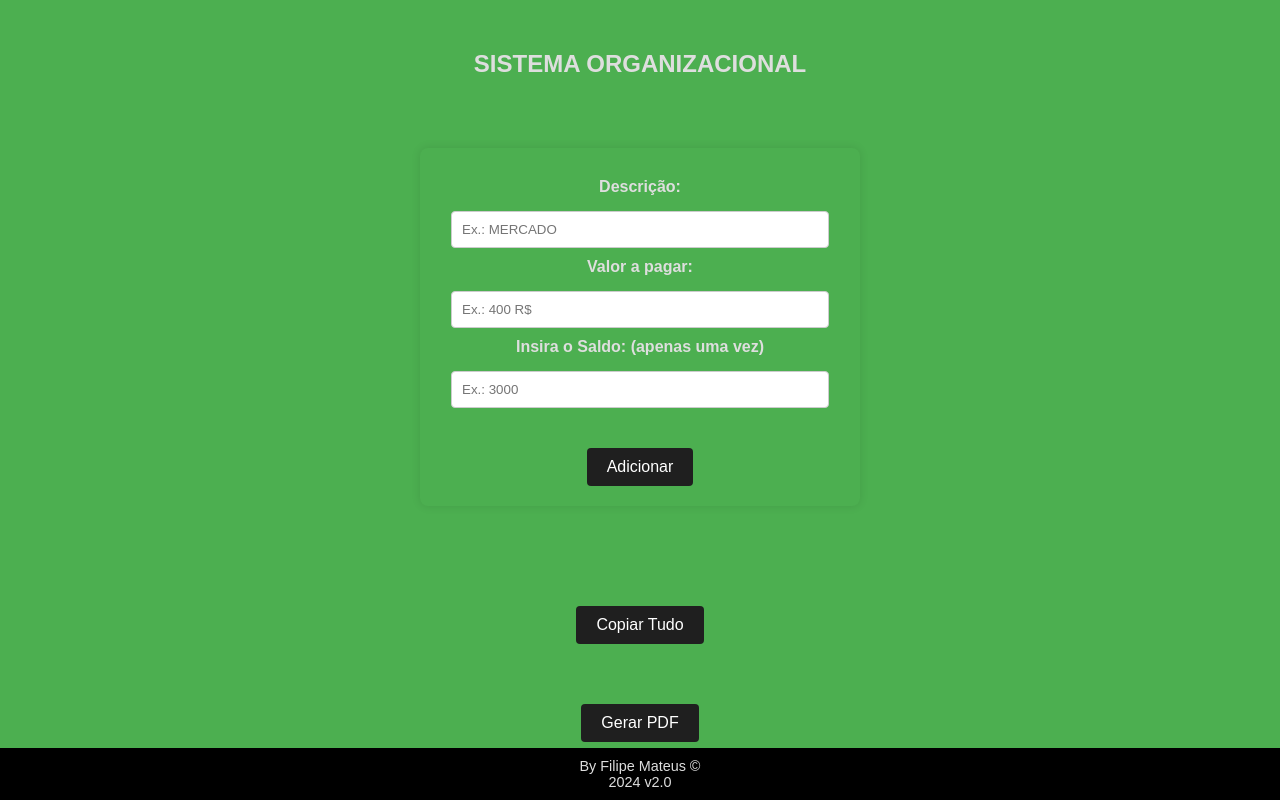
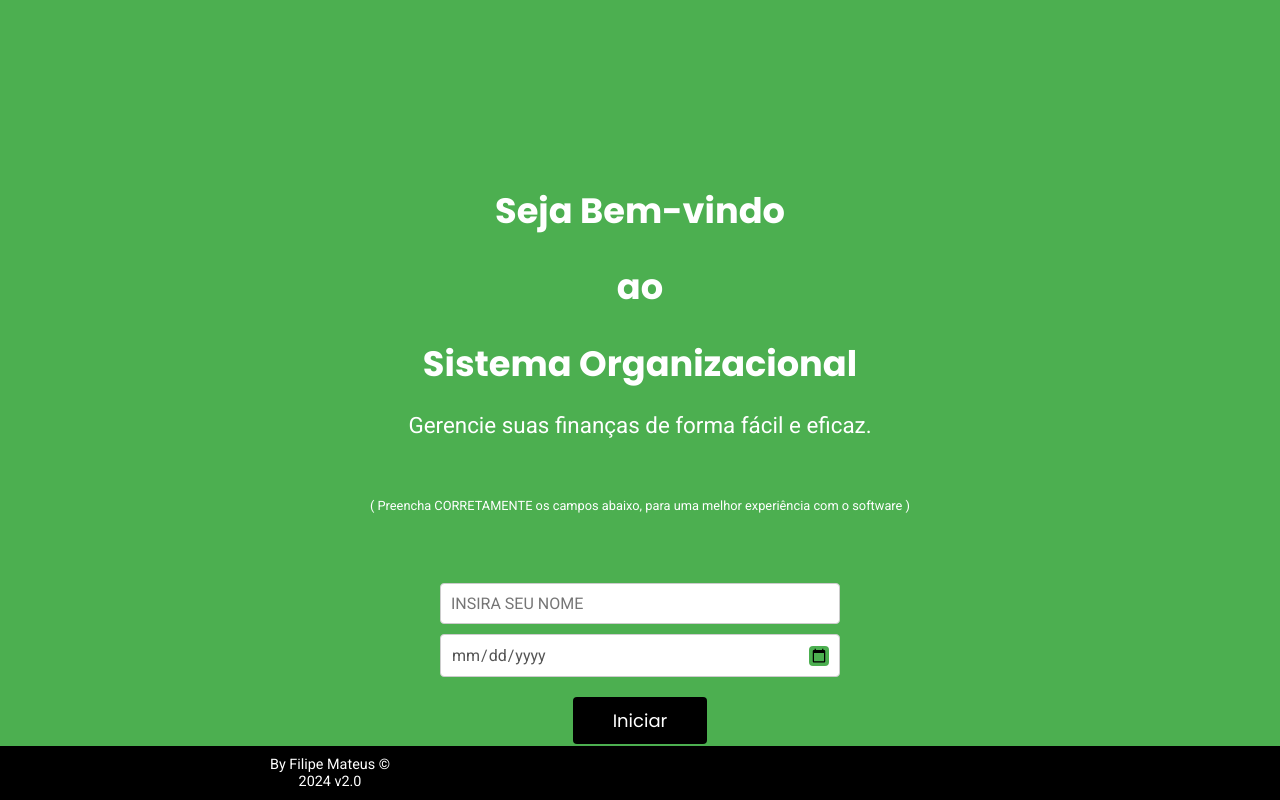
Before and after one commit to matheusfillipe-0/Sistema-Organizacional, a plain HTML site: page home.html in a window 1280 px wide. Drawn offline with nearby package versions, Linux system fonts and the light colour scheme.

Commit message:
Update home.html

```diff
--- a/home.html
+++ b/home.html
@@ -4,35 +4,45 @@
     <link href="https://fonts.googleapis.com/css2?family=Roboto:wght@400;700&family=Poppins:wght@400;700&display=swap" rel="stylesheet">
     <meta charset="UTF-8">
     <meta name="viewport" content="width=device-width, initial-scale=1.0">
-    <title>Sistema Organizacional</title>
-    <link rel="stylesheet" href="style.css">
+    <title>Bem-vindo ao Sistema Organizacional</title>
+    <link rel="stylesheet" href="styleHome.css">
 </head>
 <body>
-    <h2>SISTEMA ORGANIZACIONAL</h2>
+    <div id="start-container">
+        <h1>Seja Bem-vindo</h1>
+        <h1> ao </h1>
+        <h1> Sistema Organizacional</h1>
 
-    <form id="mainForm">
-        <p>Descrição:</p>
-        <input type="text" id="innome" required placeholder="Ex.: MERCADO">
-        <p>Valor a pagar:</p>
-        <input type="text" id="inValor" required placeholder="Ex.: 400 R$">
-        <p>Insira o Saldo: (apenas uma vez)</p>
-        <input type="number" id="invt" required placeholder="Ex.: 3000">
-        <input type="submit" value="Adicionar">
-    </form>
+        <p>Gerencie suas finanças de forma fácil e eficaz.</p>
 
-    <pre id="output"></pre>
-    <h3 id="total"></h3>
-    <h3 id="percentual"></h3>
-    <h3 id="dif"></h3>
-    <button id="copyAllButton">Copiar Tudo</button>
-    <button id="generatePDF">Gerar PDF</button>
+        <p id="aviso">( Preencha CORRETAMENTE os campos abaixo, para uma melhor experiência com o software )</p>
+        <form id="homeForm">
+            <input type="text" id="inName" placeholder="INSIRA SEU NOME" required>
+            <input type="date" id="inDate" ><br>
 
-    <script src="https://cdnjs.cloudflare.com/ajax/libs/jspdf/2.5.1/jspdf.umd.min.js"></script>
-    <script src="script.js"></script>
+        </form>
 
+        <a href="index.html">
+            <button id="saveNameButton">Iniciar</button>
+        </a>
+        <script>
+        document.addEventListener("DOMContentLoaded", () => {
+            const saveNameButton = document.getElementById("saveNameButton");
+            const inName = document.getElementById("inName");
+
+            saveNameButton.addEventListener("click", () => {
+                // Salva o nome no localStorage
+                localStorage.setItem("userName", inName.value);
+            });
+        });
+</script>
+    </div>
+       <script src="scriptHome.js"></script>
     <footer>
         <p>By Filipe Mateus &copy; </p>
         <p>2024 v2.0</p>
     </footer>
+
+
 </body>
 </html>
```
